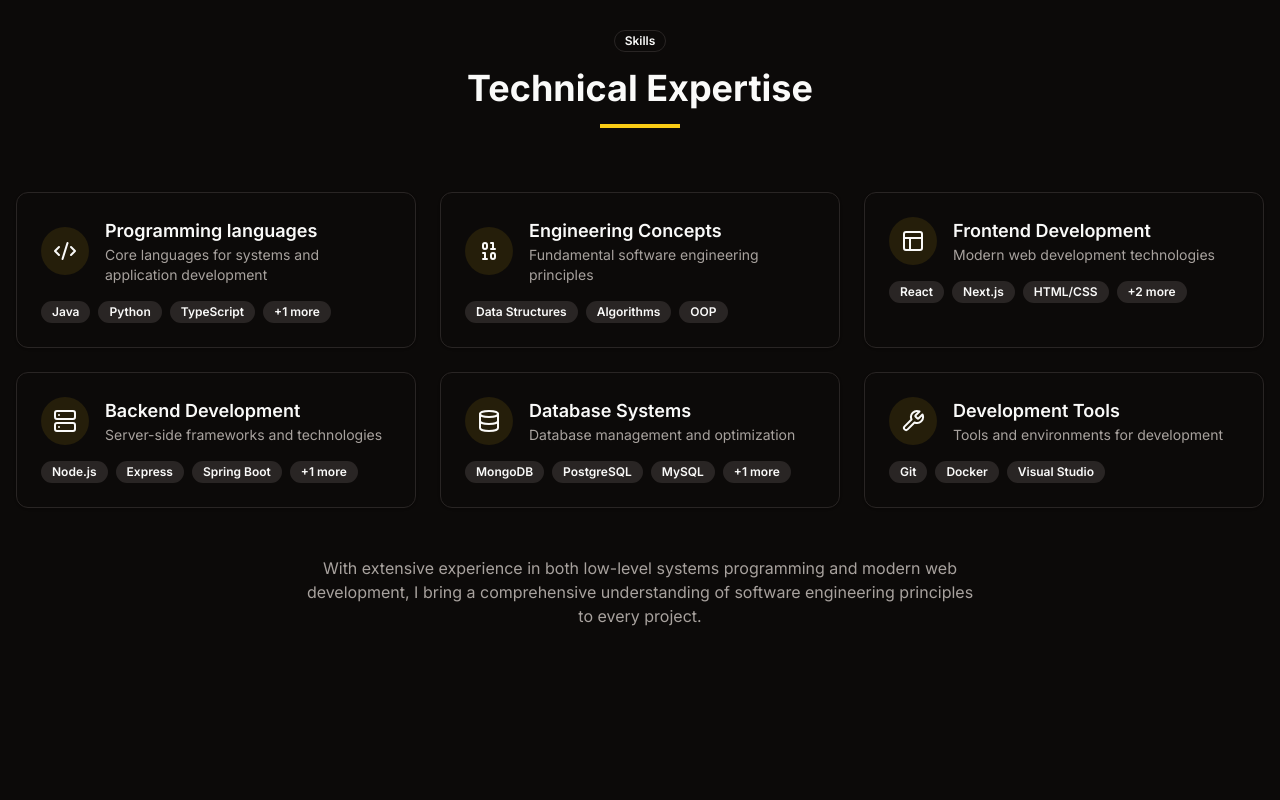
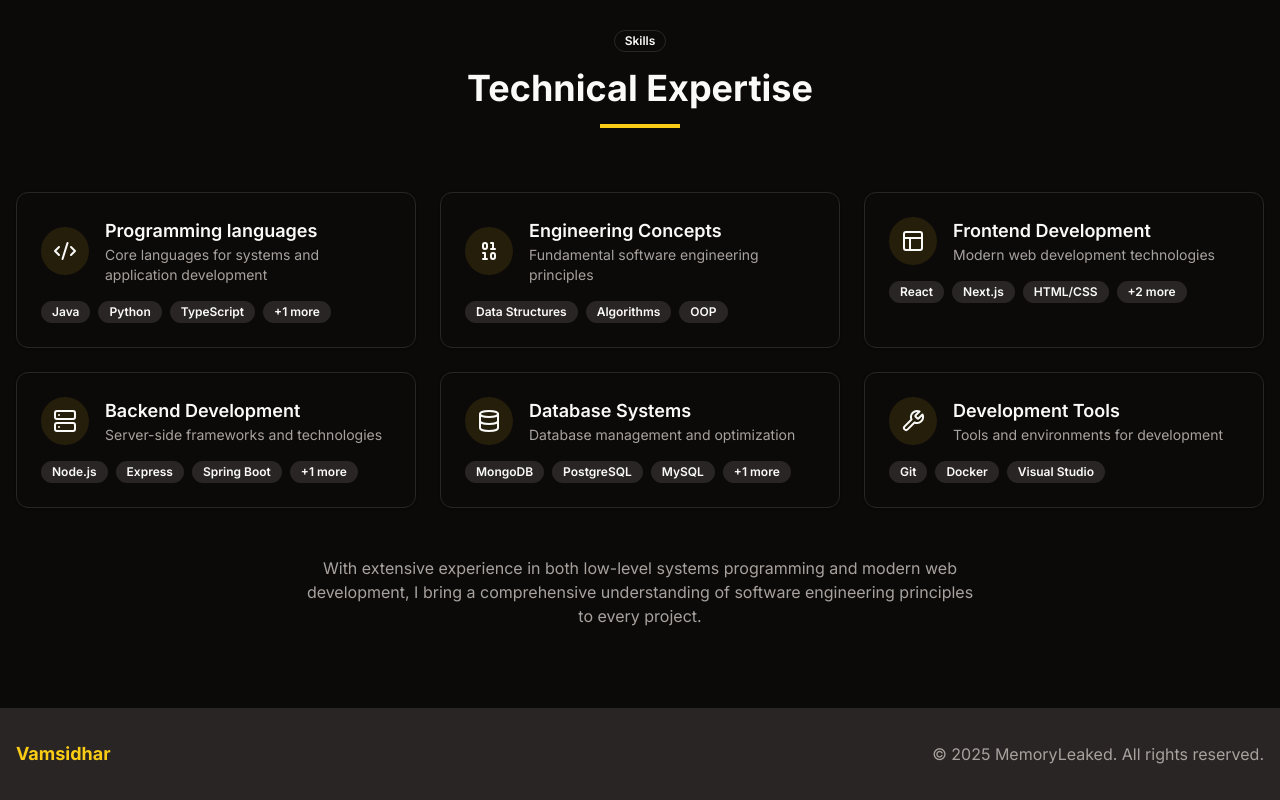
Before and after one commit to vamsidhar-914/portfolio, a Next.js app: page / in a window 1280 px wide. Shown: the part 1512-2312 px from the top of the page. Before the commit the page ends 2220 px from the top, so only its background shows below. Built offline with nearby package versions, Linux system fonts and the light colour scheme.

Commit message:
updated changes

```diff
--- a/src/app/page.tsx
+++ b/src/app/page.tsx
@@ -1,6 +1,7 @@
 
 import type { Metadata } from "next"
 import About from "~/components/about"
+import Footer from "~/components/footer"
 import Hero from "~/components/Hero"
 import Navbar from "~/components/Navbar"
 import TechStack from "~/components/tech-stack"
@@ -17,6 +18,7 @@ export default function Home() {
         <Hero />
         <About />
         <TechStack />
+        <Footer />
       </main>
   )
 }
--- a/src/components/Hero.tsx
+++ b/src/components/Hero.tsx
@@ -3,7 +3,7 @@
 import { motion } from 'framer-motion'
 import { useEffect, useState } from 'react'
 import { Button } from './ui/button'
-import { ArrowRight, Github, Linkedin, Twitter } from 'lucide-react'
+import { ArrowRight, ArrowUp, Github, Linkedin, Twitter } from 'lucide-react'
 import DaySky from './day-sky'
 import NightSky from './night-sky'
 import { useTheme } from './theme-provider'
@@ -11,9 +11,18 @@ import { useTheme } from './theme-provider'
 export default function Hero() {
     const [text, setText] = useState("")
     const fullText = 'Full Stack Developer | Open Source Contributor | Tech Enthusiast'
-    const { theme,setTheme,transitioning } = useTheme();
+    const { theme,transitioning } = useTheme();
+    const [scrolled, setScrolled] = useState(false)
 
-    console.log("transitioning",transitioning);
+    useEffect(() => {
+        const handleScroll = () => {
+          setScrolled(window.scrollY > 10)
+        }
+
+        window.addEventListener("scroll", handleScroll)
+        return () => window.removeEventListener("scroll", handleScroll)
+      }, [])
+
 
     useEffect(() => {
         let index = 0;
@@ -120,11 +129,23 @@ export default function Hero() {
                     </motion.div>
                 </div>
             </div>
+            {scrolled ? (
+            <div className="fixed bottom-5 right-5 z-50">
+                <button
+                    onClick={() => scrollToSection("home")}
+                    className="bg-black text-white p-3 rounded-full shadow-lg hover:bg-yellow-400 hover:text-black animate-bounce"
+                    aria-label="Scroll to top"
+                >
+                    <ArrowUp className="h-5 w-5" />
+                </button>
+            </div>
+            ): (
             <div className="absolute bottom-10 left-1/2 transform -translate-x-1/2 hidden md:block">
-                <button onClick={() => scrollToSection("about")} className="animate-bounce">
+                <button onClick={() => scrollToSection("about")} className="animate-bounce p-3 rounded-full hover:bg-yellow-400 hover:text-black">
                 <ArrowRight className="h-6 w-6 transform rotate-90" />
                 </button>
             </div>
+            )}
         </section>
     )
 }
--- /dev/null
+++ b/src/components/footer.tsx
@@ -0,0 +1,33 @@
+"use client"
+
+export default function Footer(){
+    const currentYear = new Date().getFullYear();
+
+    const scrollToSection = (sectionId: string) => {
+        const element = document.getElementById(sectionId)
+        if (element) {
+          const offsetTop = element.getBoundingClientRect().top + window.pageYOffset
+          window.scrollTo({
+            top: offsetTop,
+            behavior: "smooth",
+          })
+        }
+      }
+
+    return(
+        <footer className="bg-muted py-8">
+            <div className="container mx-auto px-4">
+                <div className="flex flex-col md:flex-row justify-between items-center">
+                    <div className="mb-4 md:mb-0">
+                        <p className="text-lg font-bold text-primary cursor-pointer" onClick={() => scrollToSection("home")}>
+                            Vamsidhar
+                        </p>
+                    </div>
+                    <div className="text-center md:text-right">
+                        <p className="text-muted-foreground">© {currentYear} MemoryLeaked. All rights reserved.</p>
+                    </div>
+                </div>
+            </div>
+        </footer>
+    )
+}
--- a/src/components/tech-stack.tsx
+++ b/src/components/tech-stack.tsx
@@ -1,7 +1,7 @@
 'use client'
 
 import { AnimatePresence } from "framer-motion"
-import { Binary, Code2, Coins, Database, Layout, Server, Wrench } from "lucide-react"
+import { Binary, Code2, Database, Layout, Server, Wrench } from "lucide-react"
 import { useState } from "react"
 import { Card, CardContent } from "./ui/card"
 import { Badge } from "./ui/badge"
```
